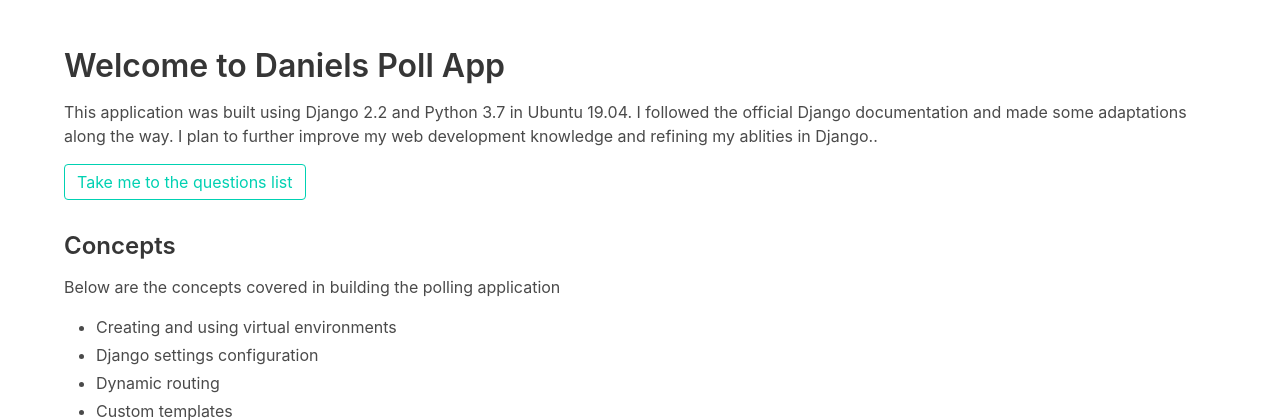
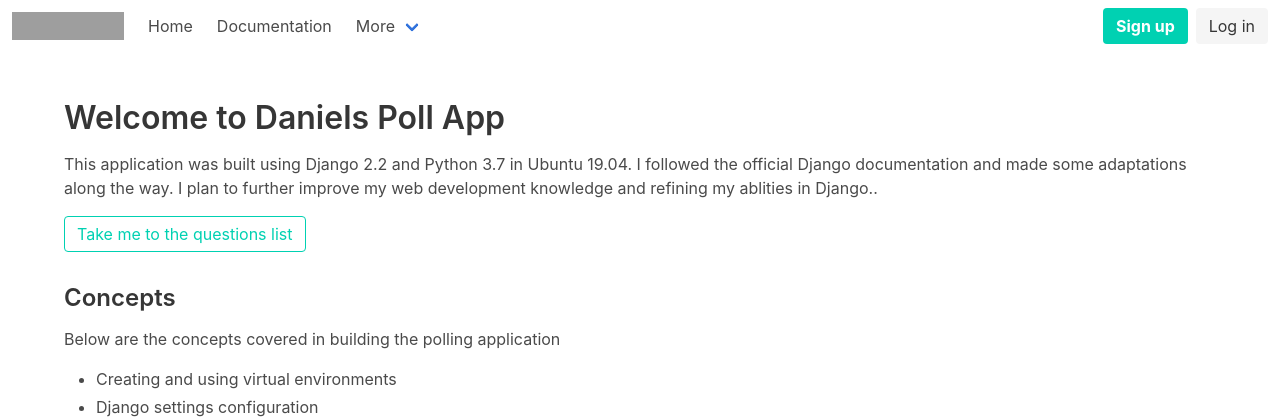
Before and after one commit to danielc92/django-docs-tutorial, a Django app: page / in a window 1280 px wide. Shown: the top 420 px of the page. Run offline with Django 3.2, Linux system fonts and the light colour scheme; some libraries are stand-ins or nearby versions; grey boxes are pictures that could not be loaded.

Commit message:
Added a navbar

```diff
--- a/templates/base.html
+++ b/templates/base.html
@@ -8,6 +8,7 @@
     <script defer src="https://use.fontawesome.com/releases/v5.3.1/js/all.js"></script>
   </head>
   <body>
+  {%include 'navbar.html' %}
   {% block content %}
   {% endblock %}
   </body>
--- /dev/null
+++ b/templates/navbar.html
@@ -0,0 +1,60 @@
+<nav class="navbar" role="navigation" aria-label="main navigation">
+  <div class="navbar-brand">
+    <a class="navbar-item" href="https://bulma.io">
+      <img src="https://bulma.io/images/bulma-logo.png" width="112" height="28">
+    </a>
+
+    <a role="button" class="navbar-burger burger" aria-label="menu" aria-expanded="false" data-target="navbarBasicExample">
+      <span aria-hidden="true"></span>
+      <span aria-hidden="true"></span>
+      <span aria-hidden="true"></span>
+    </a>
+  </div>
+
+  <div id="navbarBasicExample" class="navbar-menu">
+    <div class="navbar-start">
+      <a class="navbar-item">
+        Home
+      </a>
+
+      <a class="navbar-item">
+        Documentation
+      </a>
+
+      <div class="navbar-item has-dropdown is-hoverable">
+        <a class="navbar-link">
+          More
+        </a>
+
+        <div class="navbar-dropdown">
+          <a class="navbar-item">
+            About
+          </a>
+          <a class="navbar-item">
+            Jobs
+          </a>
+          <a class="navbar-item">
+            Contact
+          </a>
+          <hr class="navbar-divider">
+          <a class="navbar-item">
+            Report an issue
+          </a>
+        </div>
+      </div>
+    </div>
+
+    <div class="navbar-end">
+      <div class="navbar-item">
+        <div class="buttons">
+          <a class="button is-primary">
+            <strong>Sign up</strong>
+          </a>
+          <a class="button is-light">
+            Log in
+          </a>
+        </div>
+      </div>
+    </div>
+  </div>
+</nav>
```
